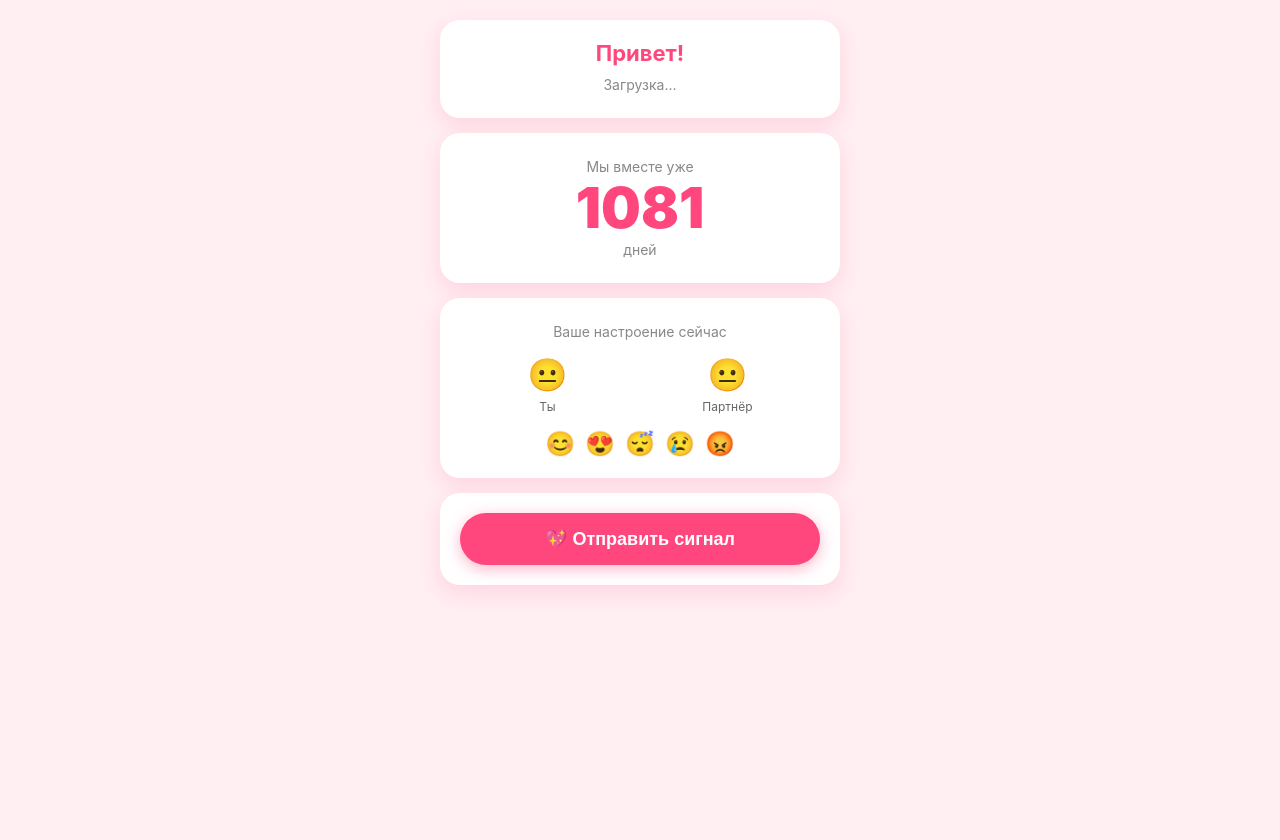
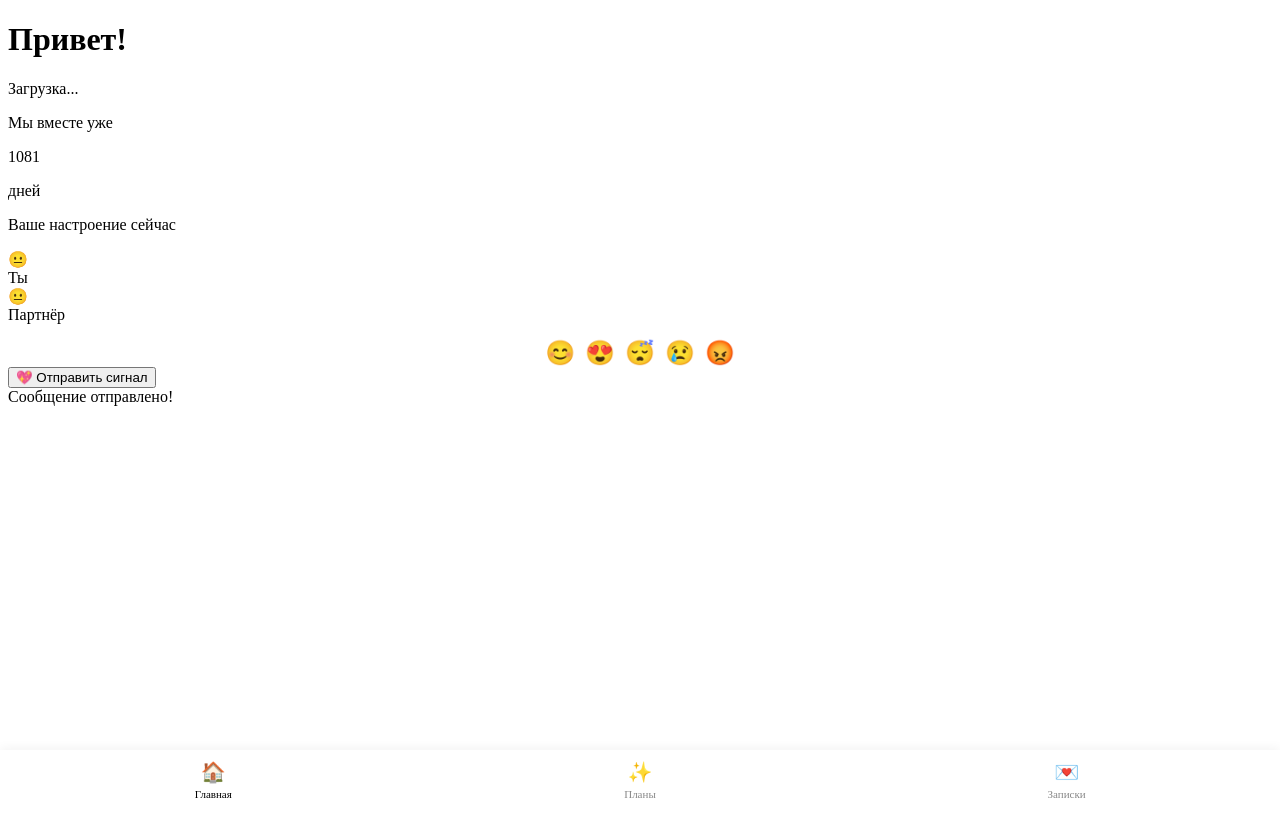
Before and after one commit to FRGG3577/FrGG, a Flask app: page / in a window 1280 px wide. After the commit the page ends 798 px from the top, so only its background shows below. Run offline with Flask 3, Linux system fonts and the light colour scheme; some libraries are stand-ins or nearby versions.

Commit message:
Add files via upload

```diff
--- a/app.py
+++ b/app.py
@@ -1,4 +1,5 @@
 import os
+import json
 import random
 import requests
 from datetime import datetime
@@ -7,27 +8,33 @@ from telegram_init_data import validate, parse
 
 app = Flask(__name__)
 
-# Берем токен ТОЛЬКО из переменных окружения (на Render)
 BOT_TOKEN = os.environ.get("BOT_TOKEN")
-
-# --- НАСТРОЙКИ ---
-# Укажи ID партнёра (цифры) и ID свой (чтобы видеть оба настроения)
 PARTNER_ID = "5475803324"
 MY_ID = "5475803324"
 START_DATE = datetime(2023, 12, 10)
 
-# Хранилище настроений в памяти (сбрасывается при перезапуске сервера)
-moods = {MY_ID: "😐", PARTNER_ID: "😐"}
+# --- РАБОТА С ДАННЫМИ (JSON) ---
+DATA_FILE = 'data.json'
 
-# Список милых фраз
+def load_data():
+    if os.path.exists(DATA_FILE):
+        with open(DATA_FILE, 'r', encoding='utf-8') as f:
+            return json.load(f)
+    return {"wishlist": [], "notes": [], "moods": {MY_ID: "😐", PARTNER_ID: "😐"}}
+
+def save_data(data):
+    with open(DATA_FILE, 'w', encoding='utf-8') as f:
+        json.dump(data, f, ensure_ascii=False, indent=4)
+
+# Инициализация данных при старте
+db = load_data()
+
 COMPLIMENTS = [
     "Ты — мой самый любимый человек на свете. ❤️",
     "Я счастлив(а), что ты рядом. ✨",
     "Твоя улыбка делает мой день лучше. 😊",
     "Спасибо, что ты есть. 🥰",
-    "Ты — мой личный источник вдохновения. 🌟",
-    "Даже в самый пасмурный день ты — мое солнце. ☀️",
-    "Я очень дорожу каждой минутой с тобой. ⏳"
+    "Ты — мой личный источник вдохновения. 🌟"
 ]
 
 def send_telegram_message(chat_id, text):
@@ -47,7 +54,6 @@ def check_user():
     data = request.get_json()
     init_data = data.get('initData')
     if not init_data: return jsonify({"error": "No initData"}), 400
-
     try:
         validate(init_data, BOT_TOKEN)
         parsed = parse(init_data)
@@ -58,41 +64,60 @@ def check_user():
 
 @app.route('/api/ping', methods=['POST'])
 def ping():
-    data = request.get_json()
-    sender_id = data.get('user_id')
-    # Отправляем сообщение партнёру
-    target_id = PARTNER_ID if str(sender_id) == MY_ID else MY_ID
-
-    # Получаем случайный комплимент
     text = f"💖 <b>Сигнал внимания!</b>\n\n<i>{random.choice(COMPLIMENTS)}</i>"
-    send_telegram_message(target_id, text)
-
-    return jsonify({"status": "sent", "compliment": random.choice(COMPLIMENTS)})
+    send_telegram_message(PARTNER_ID, text)
+    return jsonify({"status": "sent"})
 
 @app.route('/api/days', methods=['GET'])
 def days_together():
     delta = datetime.now() - START_DATE
     return jsonify({"days": delta.days})
 
-# НОВЫЙ ЭНДПОИНТ: Обновление настроения
 @app.route('/api/mood', methods=['POST'])
 def update_mood():
     data = request.get_json()
     user_id = str(data.get('user_id'))
     mood = data.get('mood')
+    if user_id in [MY_ID, PARTNER_ID]:
+        db["moods"][user_id] = mood
+        save_data(db)
+    return jsonify({"status": "ok"})
 
-    if user_id in [MY_ID, PARTNER_ID]:
-        moods[user_id] = mood
-        # Отправляем уведомление партнёру
-        target_id = PARTNER_ID if user_id == MY_ID else MY_ID
-        send_telegram_message(target_id, f"Твоя половинка сейчас чувствует себя: {mood}")
-
-    return jsonify({"status": "ok", "current_moods": moods})
-
-# НОВЫЙ ЭНДПОИНТ: Получение текущих настроений
 @app.route('/api/get_moods', methods=['GET'])
 def get_moods():
-    return jsonify(moods)
+    return jsonify(db["moods"])
+
+# --- НОВЫЕ ЭНДПОИНТЫ ДЛЯ СТРАНИЦ ---
+
+@app.route('/api/wishlist', methods=['GET', 'POST', 'DELETE'])
+def wishlist():
+    global db
+    if request.method == 'GET':
+        return jsonify(db["wishlist"])
+    elif request.method == 'POST':
+        item = request.get_json().get('item')
+        if item:
+            db["wishlist"].append({"id": str(random.randint(1000, 9999)), "text": item})
+            save_data(db)
+        return jsonify({"status": "ok"})
+    elif request.method == 'DELETE':
+        item_id = request.args.get('id')
+        db["wishlist"] = [i for i in db["wishlist"] if i["id"] != item_id]
+        save_data(db)
+        return jsonify({"status": "ok"})
+
+@app.route('/api/notes', methods=['GET', 'POST'])
+def notes():
+    global db
+    if request.method == 'GET':
+        return jsonify(db["notes"])
+    elif request.method == 'POST':
+        note = request.get_json().get('note')
+        if note:
+            # Берем первые 50 символов для заголовка, остальное в текст
+            db["notes"].append({"id": str(random.randint(1000, 9999)), "text": note, "date": datetime.now().strftime("%d.%m")})
+            save_data(db)
+        return jsonify({"status": "ok"})
 
 if __name__ == '__main__':
     app.run(debug=True)
--- a/static/script.js
+++ b/static/script.js
@@ -1,12 +1,10 @@
-// Ждем, пока загрузится страница
 document.addEventListener('DOMContentLoaded', () => {
     const tg = window.Telegram.WebApp;
-    tg.ready();
-    tg.expand();
+    tg.ready(); tg.expand();
 
     let currentUserId = null;
 
-    // 1. Авторизация
+    // Авторизация
     fetch('/api/check_user', {
         method: 'POST',
         headers: { 'Content-Type': 'application/json' },
@@ -19,17 +17,14 @@ document.addEventListener('DOMContentLoaded', () => {
             document.getElementById('status').textContent = 'Авторизован';
             document.getElementById('greeting').textContent = `Привет, ${data.first_name}!`;
         }
-    })
-    .catch(err => console.log("Ошибка авторизации:", err));
+    });
 
-    // 2. Счетчик дней
-    fetch('/api/days')
-        .then(res => res.json())
-        .then(data => {
-            document.getElementById('days-count').textContent = data.days;
-        });
+    // Главная: счетчик дней
+    fetch('/api/days').then(res => res.json()).then(data => {
+        document.getElementById('days-count').textContent = data.days;
+    });
 
-    // 3. Настроения
+    // Главная: настроения
     window.loadMoods = function() {
         fetch('/api/get_moods').then(res => res.json()).then(moods => {
             const ids = Object.keys(moods);
@@ -39,11 +34,8 @@ document.addEventListener('DOMContentLoaded', () => {
             }
         });
     }
-
-    // Загружаем настроения при старте
     loadMoods();
 
-    // 4. Установка настроения (вызывается из HTML)
     window.setMood = function(emoji) {
         document.querySelector('#my-mood .mood-emoji').textContent = emoji;
         fetch('/api/mood', {
@@ -53,40 +45,102 @@ document.addEventListener('DOMContentLoaded', () => {
         }).then(() => loadMoods());
     }
 
-    // 5. Сигнал с конфетти
     window.sendHug = function() {
         const btn = document.getElementById('hug-button');
-        btn.disabled = true;
-        btn.textContent = 'Отправлено! 💌';
-
-        // Конфетти!
+        btn.disabled = true; btn.textContent = 'Отправлено! 💌';
         if (typeof confetti === 'function') {
-            confetti({
-                particleCount: 150,
-                spread: 70,
-                origin: { y: 0.6 },
-                colors: ['#ff477e', '#ff7096', '#ff85a1', '#fbb1bd', '#f9bec7']
-            });
+            confetti({ particleCount: 100, spread: 70, origin: { y: 0.6 }, colors: ['#ff477e', '#ff7096'] });
         }
-
-        fetch('/api/ping', {
-            method: 'POST',
-            headers: { 'Content-Type': 'application/json' },
-            body: JSON.stringify({ user_id: currentUserId })
-        }).then(() => {
-            showToast("Сигнал и комплимент отправлены!");
-            setTimeout(() => {
-                btn.disabled = false;
-                btn.textContent = '💖 Отправить сигнал';
-            }, 3000);
+        fetch('/api/ping', { method: 'POST' }).then(() => {
+            showToast("Сигнал отправлен!");
+            setTimeout(() => { btn.disabled = false; btn.textContent = '💖 Отправить сигнал'; }, 3000);
         });
     }
 
-    // 6. Показ уведомлений
+    // --- НАВИГАЦИЯ ---
+    window.switchPage = function(pageName, element) {
+        // Скрываем все страницы
+        document.querySelectorAll('.page').forEach(p => p.classList.remove('active'));
+        // Показываем нужную
+        document.getElementById(`page-${pageName}`).classList.add('active');
+
+        // Обновляем активный таб
+        document.querySelectorAll('.nav-item').forEach(nav => nav.classList.remove('active'));
+        element.classList.add('active');
+
+        // Загружаем данные при переходе
+        if (pageName === 'wishlist') loadWishlist();
+        if (pageName === 'notes') loadNotes();
+    }
+
+    // --- WISHLIST ---
+    window.loadWishlist = function() {
+        fetch('/api/wishlist').then(res => res.json()).then(items => {
+            const list = document.getElementById('wish-list');
+            list.innerHTML = '';
+            items.forEach(item => {
+                list.innerHTML += `
+                    <li>
+                        <span>${item.text}</span>
+                        <button class="delete-btn" onclick="deleteWish('${item.id}')">×</button>
+                    </li>`;
+            });
+        });
+    }
+
+    window.addWish = function() {
+        const input = document.getElementById('wish-input');
+        if (!input.value.trim()) return;
+        fetch('/api/wishlist', {
+            method: 'POST',
+            headers: { 'Content-Type': 'application/json' },
+            body: JSON.stringify({ item: input.value })
+        }).then(() => {
+            input.value = '';
+            loadWishlist();
+            showToast("Добавлено в планы!");
+        });
+    }
+
+    window.deleteWish = function(id) {
+        fetch(`/api/wishlist?id=${id}`, { method: 'DELETE' }).then(() => loadWishlist());
+    }
+
+    // --- NOTES ---
+    window.loadNotes = function() {
+        fetch('/api/notes').then(res => res.json()).then(notes => {
+            const list = document.getElementById('notes-list');
+            list.innerHTML = '';
+            // Выводим в обратном порядке (новые сверху)
+            notes.reverse().forEach(note => {
+                list.innerHTML += `
+                    <div class="note-item" style="background:#fff9c4; padding:15px; border-radius:12px; margin-bottom:10px; text-align:left; box-shadow: 2px 2px 5px rgba(0,0,0,0.05);">
+                        <p style="margin:0; font-size:15px;">${note.text}</p>
+                        <small style="color:#999; font-size:11px;">${note.date}</small>
+                    </div>`;
+            });
+        });
+    }
+
+    window.addNote = function() {
+        const input = document.getElementById('note-input');
+        if (!input.value.trim()) return;
+        fetch('/api/notes', {
+            method: 'POST',
+            headers: { 'Content-Type': 'application/json' },
+            body: JSON.stringify({ note: input.value })
+        }).then(() => {
+            input.value = '';
+            loadNotes();
+            showToast("Записка оставлена!");
+        });
+    }
+
+    // --- TOAST ---
     function showToast(text) {
         const toast = document.getElementById('toast');
         toast.textContent = text;
-        toast.style.bottom = '30px';
+        toast.style.bottom = '80px'; // Чуть выше меню
         setTimeout(() => { toast.style.bottom = '-100px'; }, 3000);
     }
 });
--- a/static/style.css
+++ b/static/style.css
@@ -1,56 +1,46 @@
-:root {
-    --bg: #ffeef2;
-    --card: #ffffff;
-    --text: #333;
-    --accent: #ff477e;
+/* ... (оставляем весь предыдущий CSS) ... */
+
+/* Навигация и страницы */
+body { padding-bottom: 80px; } /* Оставляем место для нижнего меню */
+.page { display: none; width: 100%; animation: fadeIn 0.3s ease-out; }
+.page.active { display: block; }
+
+.emoji-selector { margin-top: 15px; font-size: 24px; display: flex; gap: 10px; justify-content: center; }
+.emoji-selector span { cursor: pointer; transition: transform 0.2s; }
+.emoji-selector span:active { transform: scale(1.3); }
+
+/* Нижнее меню */
+.bottom-nav {
+    position: fixed; bottom: 0; left: 0; right: 0;
+    background: white; display: flex; justify-content: space-around;
+    padding: 10px 0; box-shadow: 0 -2px 10px rgba(0,0,0,0.05);
+    z-index: 100;
+    padding-bottom: env(safe-area-inset-bottom, 10px); /* Для iPhone */
 }
-body {
-    font-family: -apple-system, sans-serif; margin: 0; padding: 20px;
-    background: var(--bg); color: var(--text); display: flex;
-    flex-direction: column; align-items: center; min-height: 100vh;
+.nav-item {
+    display: flex; flex-direction: column; align-items: center; gap: 4px;
+    cursor: pointer; color: #888; transition: color 0.2s;
+    width: 60px;
 }
-.card {
-    background: var(--card); padding: 20px; border-radius: 20px;
-    box-shadow: 0 8px 20px rgba(255, 71, 126, 0.15);
-    width: 100%; max-width: 400px; text-align: center;
-    box-sizing: border-box; margin-bottom: 15px;
-    transition: transform 0.3s;
+.nav-item.active { color: var(--accent); }
+.nav-icon { font-size: 20px; }
+.nav-text { font-size: 11px; font-weight: 500; }
+
+/* Инпуты и списки */
+.input-group { display: flex; gap: 10px; margin-top: 15px; }
+.input-group input, .input-group textarea {
+    flex: 1; padding: 12px; border-radius: 12px; border: 1px solid #ddd;
+    font-size: 16px; font-family: inherit; outline: none; resize: none;
 }
-.card:active { transform: scale(0.98); }
-
-h1 { font-size: 22px; margin: 0 0 10px; color: var(--accent); }
-.status-text { color: #888; font-size: 14px; margin: 5px 0; }
-
-/* Счетчик */
-.days-counter { font-size: 56px; font-weight: 900; color: var(--accent); margin: 0; line-height: 1; }
-
-/* Настроения */
-.mood-row { display: flex; justify-content: space-around; margin-top: 15px; }
-.mood-item { display: flex; flex-direction: column; align-items: center; gap: 5px; }
-.mood-emoji { font-size: 32px; cursor: pointer; transition: transform 0.2s; }
-.mood-emoji:hover { transform: scale(1.2); }
-.mood-label { font-size: 12px; color: #666; }
-
-/* Кнопка */
-.hug-btn {
-    background: var(--accent); color: white; border: none; padding: 15px;
-    font-size: 18px; border-radius: 50px; width: 100%; font-weight: bold;
-    box-shadow: 0 4px 15px rgba(255, 71, 126, 0.4); cursor: pointer;
-    transition: all 0.2s;
+.input-group input:focus, .input-group textarea:focus { border-color: var(--accent); }
+.input-group button {
+    background: var(--accent); color: white; border: none; border-radius: 12px;
+    padding: 0 20px; font-size: 24px; cursor: pointer; font-weight: bold;
 }
-.hug-btn:active { transform: scale(0.95); box-shadow: 0 2px 5px rgba(255, 71, 126, 0.4); }
-
-/* Анимация появления */
-@keyframes fadeIn { from { opacity: 0; transform: translateY(10px); } to { opacity: 1; transform: translateY(0); } }
-.card { animation: fadeIn 0.5s ease-out forwards; }
-.card:nth-child(2) { animation-delay: 0.1s; }
-.card:nth-child(3) { animation-delay: 0.2s; }
-.card:nth-child(4) { animation-delay: 0.3s; }
-
-/* Всплывающее уведомление */
-#toast {
-    position: fixed; bottom: -100px; left: 50%; transform: translateX(-50%);
-    background: #333; color: white; padding: 10px 20px; border-radius: 30px;
-    font-size: 14px; transition: bottom 0.3s; z-index: 1000;
-    box-shadow: 0 4px 12px rgba(0,0,0,0.2);
+.list-container { list-style: none; padding: 0; margin: 15px 0 0; text-align: left; }
+.list-container li {
+    background: #f9f9f9; padding: 12px 15px; border-radius: 12px;
+    margin-bottom: 10px; display: flex; justify-content: space-between;
+    align-items: center; font-size: 15px; border-left: 4px solid var(--accent);
 }
+.delete-btn { background: none; border: none; color: #ff4d4d; font-size: 20px; cursor: pointer; padding: 0 5px; }
--- a/templates/index.html
+++ b/templates/index.html
@@ -4,55 +4,85 @@
     <meta charset="utf-8">
     <meta name="viewport" content="width=device-width, initial-scale=1.0, maximum-scale=1.0, user-scalable=no">
     <title>Наше пространство</title>
-
-    <!-- Подключаем Telegram скрипт -->
     <script src="https://telegram.org/js/telegram-web-app.js"></script>
-    <!-- Библиотека для конфетти -->
     <script src="https://cdn.jsdelivr.net/npm/canvas-confetti@1.6.0/dist/confetti.browser.min.js"></script>
-
-    <!-- Подключаем наши стили -->
     <link rel="stylesheet" href="{{ url_for('static', filename='style.css') }}">
 </head>
 <body>
+
+    <!-- Экран 1: Главная -->
+    <div id="page-home" class="page active">
         <div class="card">
             <h1 id="greeting">Привет!</h1>
             <p class="status-text" id="status">Загрузка...</p>
         </div>
-
         <div class="card">
             <p class="status-text">Мы вместе уже</p>
             <div class="days-counter" id="days-count">...</div>
             <p class="status-text">дней</p>
         </div>
-
         <div class="card">
             <p class="status-text">Ваше настроение сейчас</p>
             <div class="mood-row">
-            <div class="mood-item" id="my-mood">
-                <div class="mood-emoji">😐</div>
-                <div class="mood-label">Ты</div>
+                <div class="mood-item" id="my-mood"><div class="mood-emoji">😐</div><div class="mood-label">Ты</div></div>
+                <div class="mood-item" id="partner-mood"><div class="mood-emoji">😐</div><div class="mood-label">Партнёр</div></div>
             </div>
-            <div class="mood-item" id="partner-mood">
-                <div class="mood-emoji">😐</div>
-                <div class="mood-label">Партнёр</div>
+            <div class="emoji-selector">
+                <span onclick="setMood('😊')">😊</span>
+                <span onclick="setMood('😍')">😍</span>
+                <span onclick="setMood('😴')">😴</span>
+                <span onclick="setMood('😢')">😢</span>
+                <span onclick="setMood('😡')">😡</span>
             </div>
         </div>
-        <div style="margin-top: 15px; font-size: 24px; display: flex; gap: 10px; justify-content: center;">
-            <span onclick="setMood('😊')" style="cursor:pointer">😊</span>
-            <span onclick="setMood('😍')" style="cursor:pointer">😍</span>
-            <span onclick="setMood('😴')" style="cursor:pointer">😴</span>
-            <span onclick="setMood('😢')" style="cursor:pointer">😢</span>
-            <span onclick="setMood('😡')" style="cursor:pointer">😡</span>
+        <div class="card">
+            <button class="hug-btn" id="hug-button" onclick="sendHug()">💖 Отправить сигнал</button>
         </div>
     </div>
 
+    <!-- Экран 2: Wishlist -->
+    <div id="page-wishlist" class="page">
         <div class="card">
-        <button class="hug-btn" id="hug-button" onclick="sendHug()">💖 Отправить сигнал</button>
+            <h1>Наши планы 📝</h1>
+            <p class="status-text">Куда сходим или что посмотрим?</p>
+            <div class="input-group">
+                <input type="text" id="wish-input" placeholder="Новый пункт...">
+                <button onclick="addWish()">+</button>
+            </div>
+            <ul id="wish-list" class="list-container"></ul>
+        </div>
     </div>
 
+    <!-- Экран 3: Заметки -->
+    <div id="page-notes" class="page">
+        <div class="card">
+            <h1>Наши послания 💌</h1>
+            <p class="status-text">Оставь записку на день</p>
+            <div class="input-group">
+                <textarea id="note-input" placeholder="Напиши что-нибудь милое..."></textarea>
+            </div>
+            <button class="hug-btn" onclick="addNote()" style="margin-top:10px; font-size: 16px; padding: 10px;">Отправить</button>
+            <div id="notes-list" class="list-container" style="margin-top: 20px;"></div>
+        </div>
+    </div>
+
+    <!-- Нижнее меню -->
+    <nav class="bottom-nav">
+        <div class="nav-item active" onclick="switchPage('home', this)">
+            <span class="nav-icon">🏠</span>
+            <span class="nav-text">Главная</span>
+        </div>
+        <div class="nav-item" onclick="switchPage('wishlist', this)">
+            <span class="nav-icon">✨</span>
+            <span class="nav-text">Планы</span>
+        </div>
+        <div class="nav-item" onclick="switchPage('notes', this)">
+            <span class="nav-icon">💌</span>
+            <span class="nav-text">Записки</span>
+        </div>
+    </nav>
+
     <div id="toast">Сообщение отправлено!</div>
-
-    <!-- Подключаем наш скрипт -->
     <script src="{{ url_for('static', filename='script.js') }}"></script>
 </body>
 </html>
```
Lines whose indentation alone changed are shown as unchanged.
